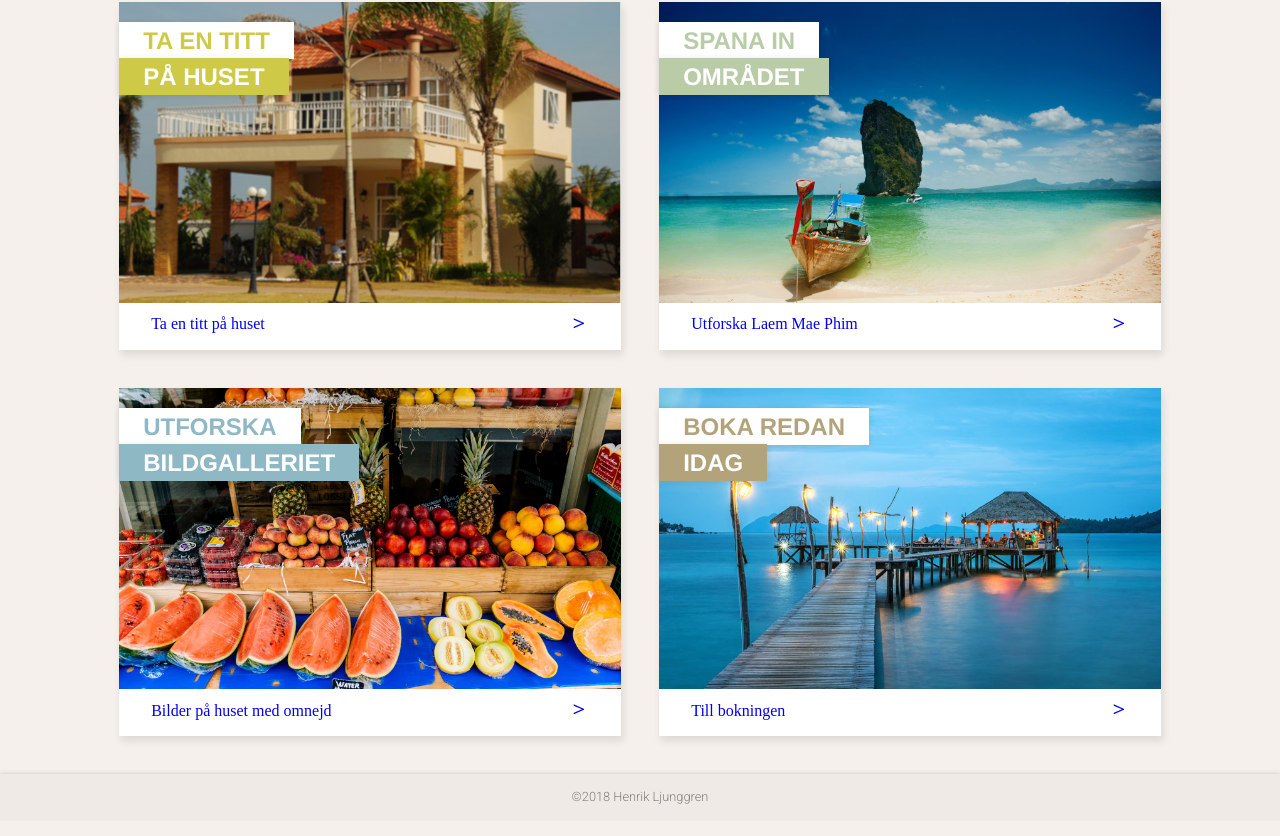
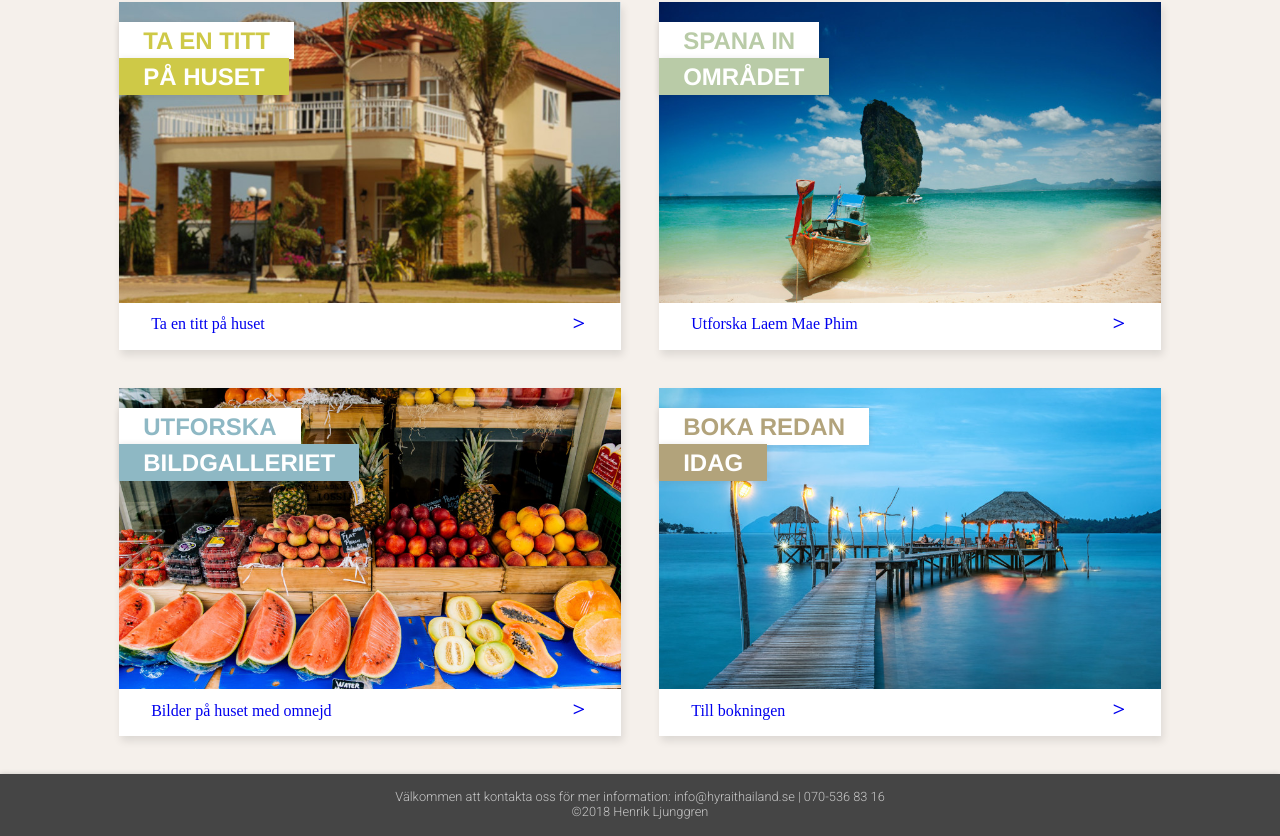
Before and after one commit to Henkenator/thailand, an Angular app: page / in a window 1280 px wide. Shown: the part 624-1460 px from the top of the page. Built offline with nearby package versions, Linux system fonts and the light colour scheme; a web font is replaced by a local one.

Commit message:
updated footer

```diff
--- a/src/app/components/footer/footer.component.html
+++ b/src/app/components/footer/footer.component.html
@@ -1,5 +1,7 @@
 <footer class="page-footer">
   <div class="page-footer__inner">
-    &copy;2018 Henrik Ljunggren
+    <span>Välkommen att kontakta oss för mer information: info@hyraithailand.se | 070-536 83 16</span>
+    <br>
+    <span>&copy;2018 Henrik Ljunggren</span>
   </div>
 </footer>
--- a/src/styles.css
+++ b/src/styles.css
@@ -101,8 +101,11 @@ img {
 .page-footer {
 /*  margin-top: 3em;
   padding: 1em 0;*/
-  background-color: var(--gray-brown);
-  color: gray;
+  /*background-color: var(--gray-brown);*/
+  /*background-color: #484844;*/
+  background-color: #454545;
+
+  color: #c7c7c7;
   padding: 1rem;
   box-shadow: 0 0 5px #c9c7c3;
 }
@@ -111,6 +114,10 @@ img {
   max-width: 1080px;
   text-align: center;
   font-size: 0.8rem;
+}
+
+.page-footer__inner span {
+  padding-top: 5px;
 }
 
 
```
